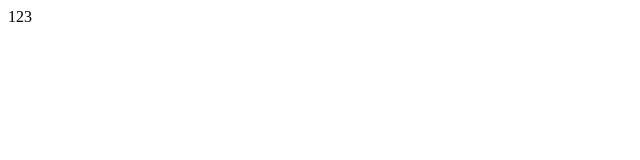
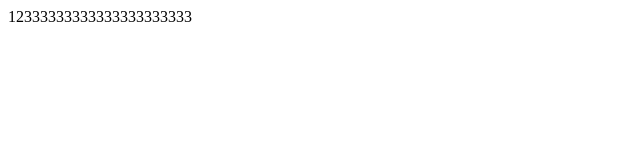
Before and after one commit to Kovalsky1337/testedu, a plain HTML site: page index.html in a window 1280 px wide. Shown: the whole page, without its empty margins (0-640 px from the left). Drawn offline with Linux system fonts and the light colour scheme.

Commit message:
добавил тройки

```diff
--- a/index.html
+++ b/index.html
@@ -6,7 +6,7 @@
     <title>Document</title>
 </head>
 <body>
-    <div>123
+    <div>12333333333333333333333
 
     </div>
 </body>
```
